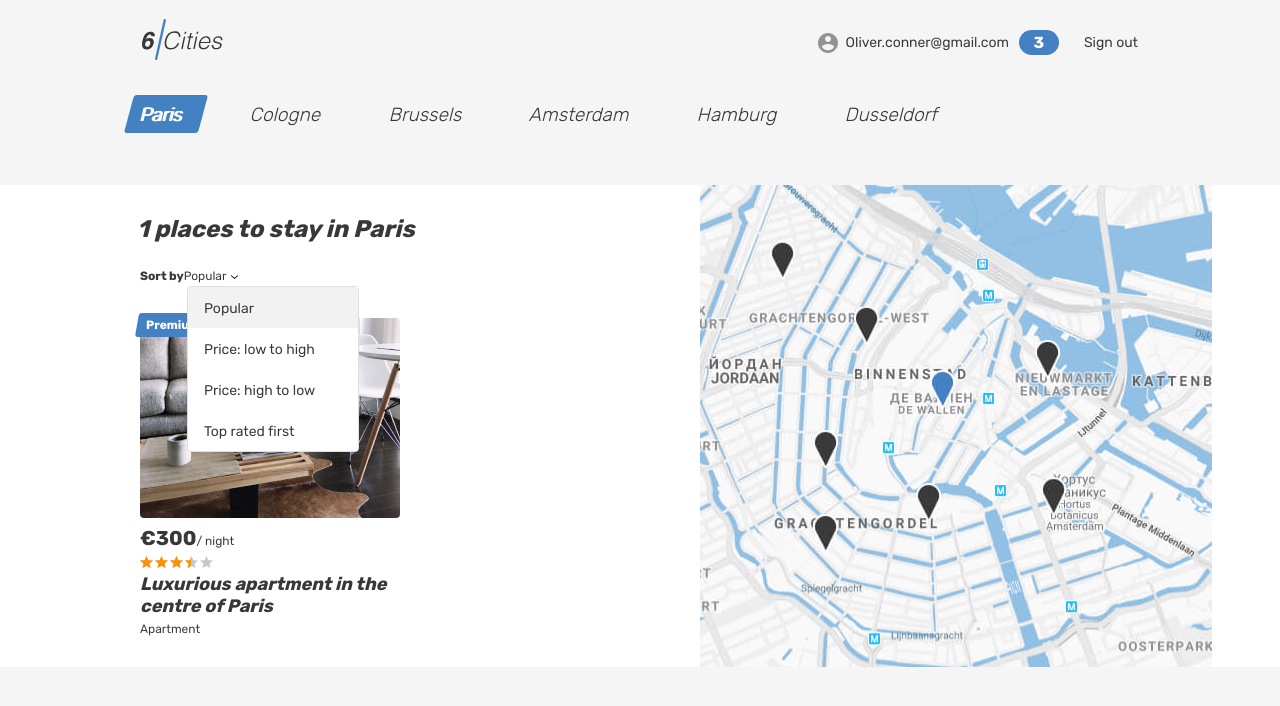
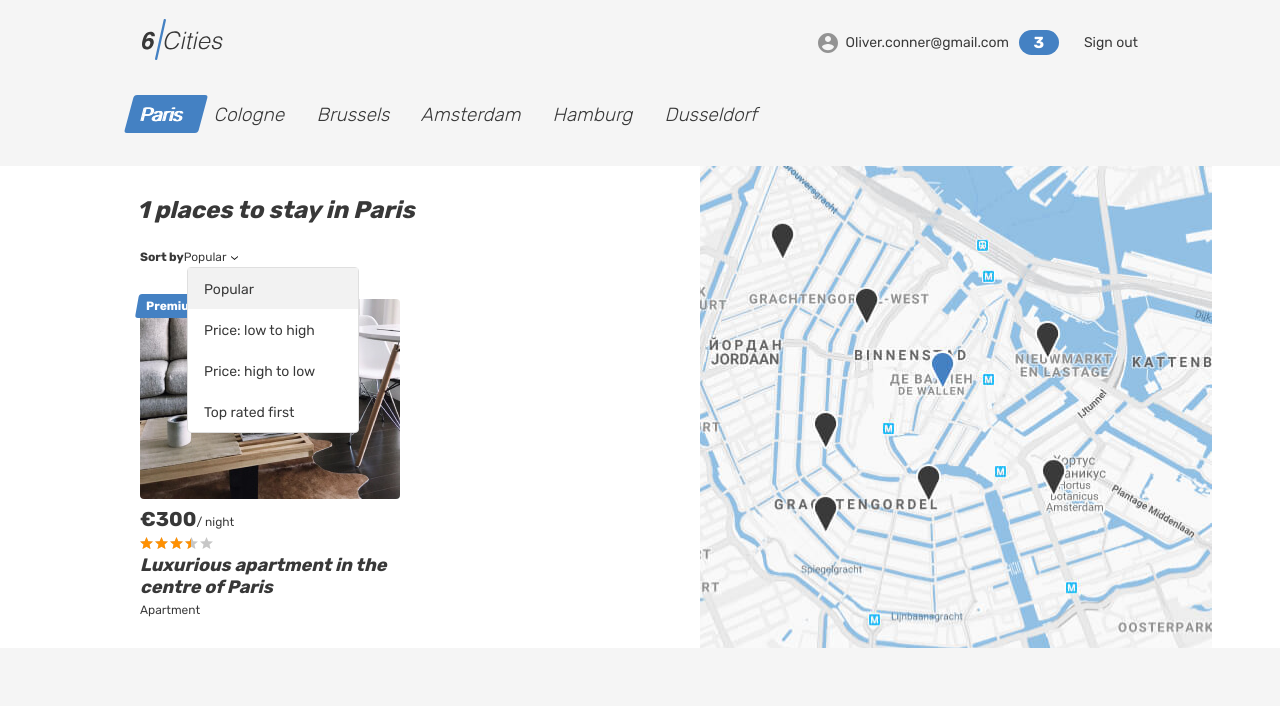
Before and after one commit to natalieeatscats/2499633-six-cities-15, a React (Vite) app: page /Paris in a window 1280 px wide. Shown: the top 706 px of the page. Built offline with nearby package versions, Linux system fonts and the light colour scheme.

Commit message:
Refactor city selection menu, make Paris default

```diff
--- a/src/pages/Main/Main.tsx
+++ b/src/pages/Main/Main.tsx
@@ -1,10 +1,18 @@
-import { NavLink, Outlet, useParams } from 'react-router-dom';
+import { NavLink, Navigate, Outlet, useParams } from 'react-router-dom';
 import { Layout } from '../../components/Layout/Layout';
 
 
 export const MainPage = () => {
 
   const params = useParams();
+  const cities = [
+    'Paris',
+    'Cologne',
+    'Brussels',
+    'Amsterdam',
+    'Hamburg',
+    'Dusseldorf'
+  ];
 
   return (
     <Layout>
@@ -13,40 +21,15 @@ export const MainPage = () => {
         <div className="tabs">
           <section className="locations container">
             <ul className="locations__list tabs__list">
-              <li className="locations__item">
-                <NavLink className={({isActive}) => !isActive ? 'locations__item-link tabs__item' : 'locations__item-link tabs__item tabs__item--active'} to={'/Paris'}>
-                  <span>Paris</span>
+              {cities.map((city) => (
+                <NavLink className={({isActive}) => !isActive ? 'locations__item-link tabs__item' : 'locations__item-link tabs__item tabs__item--active'} to={`/${city}`} key={city}>
+                  <span>{city}</span>
                 </NavLink>
-              </li>
-              <li className="locations__item">
-                <NavLink className={({isActive}) => !isActive ? 'locations__item-link tabs__item' : 'locations__item-link tabs__item tabs__item--active'} to={'/Cologne'}>
-                  <span>Cologne</span>
-                </NavLink>
-              </li>
-              <li className="locations__item">
-                <NavLink className={({isActive}) => !isActive ? 'locations__item-link tabs__item' : 'locations__item-link tabs__item tabs__item--active'} to={'/Brussels'}>
-                  <span>Brussels</span>
-                </NavLink>
-              </li>
-              <li className="locations__item">
-                <NavLink className={({isActive}) => !isActive ? 'locations__item-link tabs__item' : 'locations__item-link tabs__item tabs__item--active'} to ={'/Amsterdam'}>
-                  <span>Amsterdam</span>
-                </NavLink>
-              </li>
-              <li className="locations__item">
-                <NavLink className={({isActive}) => !isActive ? 'locations__item-link tabs__item' : 'locations__item-link tabs__item tabs__item--active'} to={'/Hamburg'}>
-                  <span>Hamburg</span>
-                </NavLink>
-              </li>
-              <li className="locations__item">
-                <NavLink className={({isActive}) => !isActive ? 'locations__item-link tabs__item' : 'locations__item-link tabs__item tabs__item--active'} to={'/Dusseldorf'}>
-                  <span>Dusseldorf</span>
-                </NavLink>
-              </li>
+              ))}
             </ul>
           </section>
         </div>
-        {params.city === undefined ? <h1>Select a city to get started!</h1> : null}
+        {params.city === undefined ? <Navigate to={'/Paris'} /> : null}
         <Outlet />
       </>
     </Layout>
```
